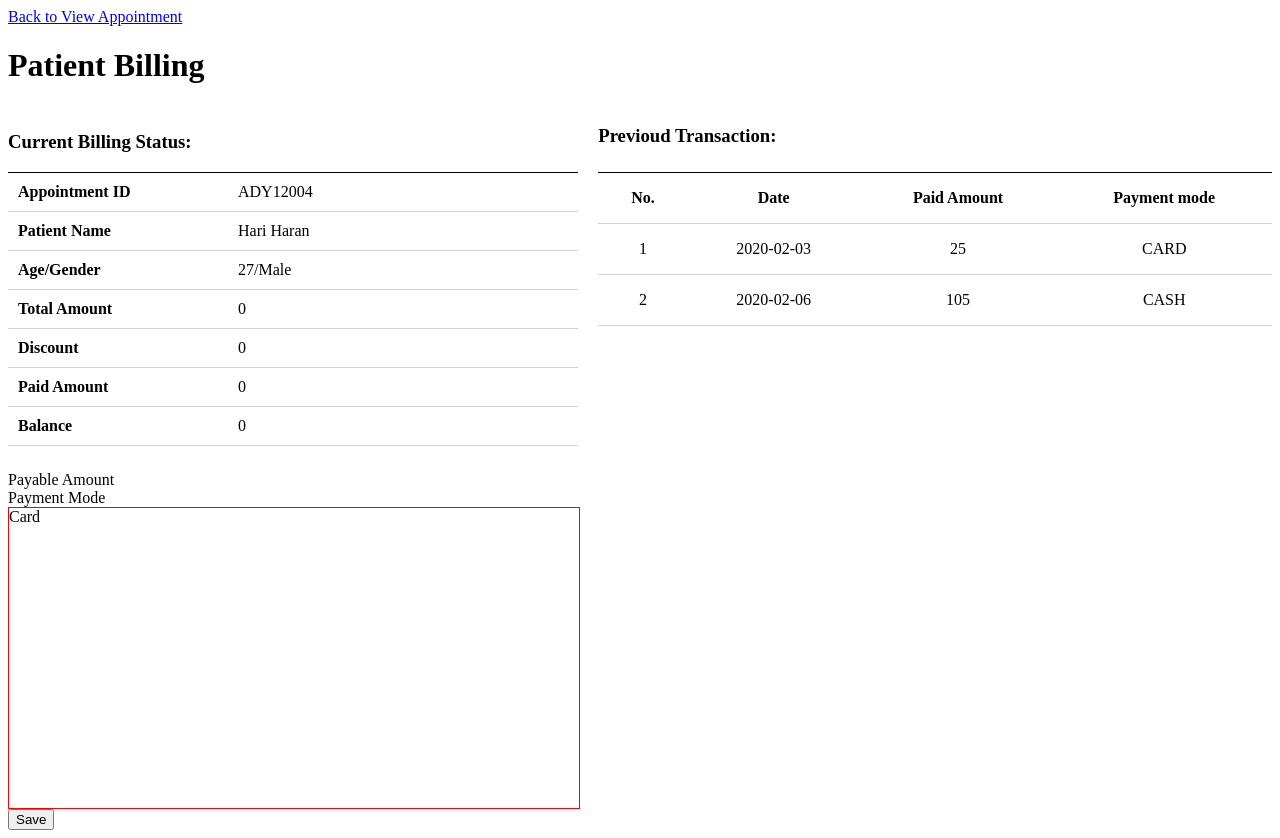
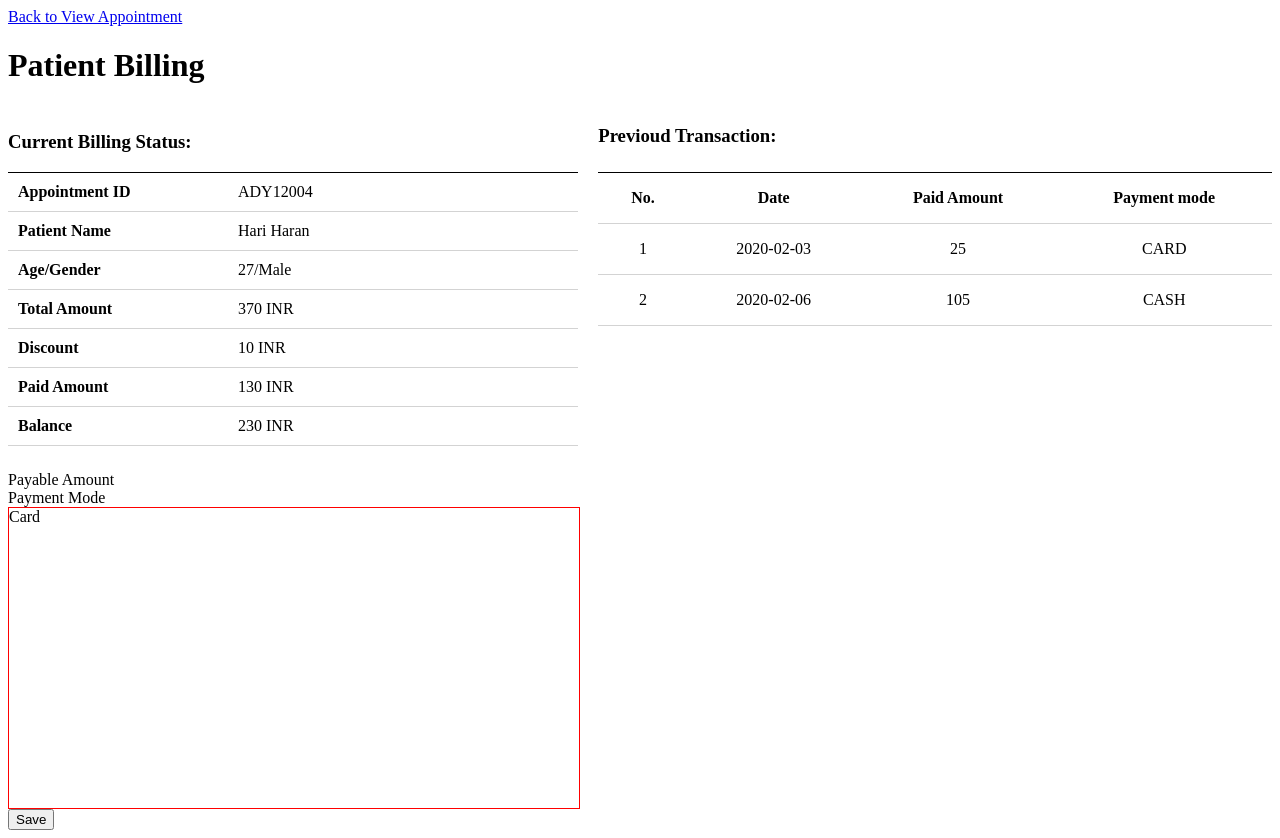
Before and after one commit to LiangA/patient-billing-app, a React (Create React App) app: page /transaction/ADY12004 in a window 1280 px wide. Built offline with nearby package versions, Linux system fonts and the light colour scheme.

Commit message:
✨ caculate the total amount/discount/paied/balance in BillingStatus

```diff
--- a/src/components/BillingStatus.js
+++ b/src/components/BillingStatus.js
@@ -1,4 +1,11 @@
 const BillingStatus = ({ appointment }) => {
+  const { medicalScanList, paymentList } = appointment;
+
+  const totalAmount = medicalScanList.reduce((sum, scan) => sum + scan.amount, 0);
+  const totalDiscount = medicalScanList.reduce((sum, scan) => sum + scan.discount, 0);
+  const totalPaidAmount = paymentList.reduce((sum, { paidAmount }) => sum + paidAmount, 0);
+  const totoalBalance = totalAmount - totalDiscount - totalPaidAmount;
+
   return (
     <div className="billing-status">
       <h3>Current Billing Status:</h3>
@@ -20,19 +27,19 @@ const BillingStatus = ({ appointment }) => {
           </tr>
           <tr>
             <th>Total Amount</th>
-            <td>0</td>
+            <td>{totalAmount} INR</td>
           </tr>
           <tr>
             <th>Discount</th>
-            <td>0</td>
+            <td>{totalDiscount} INR</td>
           </tr>
           <tr>
             <th>Paid Amount</th>
-            <td>0</td>
+            <td>{totalPaidAmount} INR</td>
           </tr>
           <tr>
             <th>Balance</th>
-            <td>0</td>
+            <td>{totoalBalance} INR</td>
           </tr>
         </tbody>
       </table>
--- a/src/mocks/db.js
+++ b/src/mocks/db.js
@@ -43,8 +43,8 @@ const db = {
         address: '311 Arsenal St, Watertown, MA 02472',
       },
       medicalScanList: [
-        { name: 'MRI BRAIN', amount: 3000, discount: 300 },
-        { name: 'GLUCOSE FASTING', amount: 130, discount: 13 },
+        { name: 'GLUCOSE FASTING', amount: 300, discount: 10 },
+        { name: 'MRI BRAIN', amount: 70, discount: 0 },
       ],
       paymentList: [
         {
```
